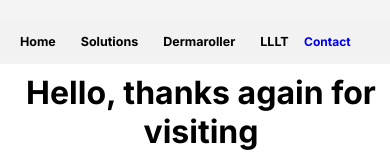
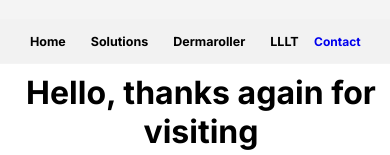
Before and after one commit to tsarg88/hairgrowthcare, a React (Create React App) app in the folder hairgrowthcare/: page /contact in a window 390 px wide. Shown: the top 155 px of the page. Built offline with nearby package versions, Linux system fonts and the light colour scheme; a web font is replaced by a local one.

Commit message:
working on main page css

```diff
--- a/hairgrowthcare/src/nav/Nav.css
+++ b/hairgrowthcare/src/nav/Nav.css
@@ -25,7 +25,7 @@ nav a:link {
     background-color: rgba(241, 241, 241, 0.769);
     max-height: 4em;
     text-align: center;
-    margin-left: -16px;
+    margin-left: -6px;
   }
 }
 
```
